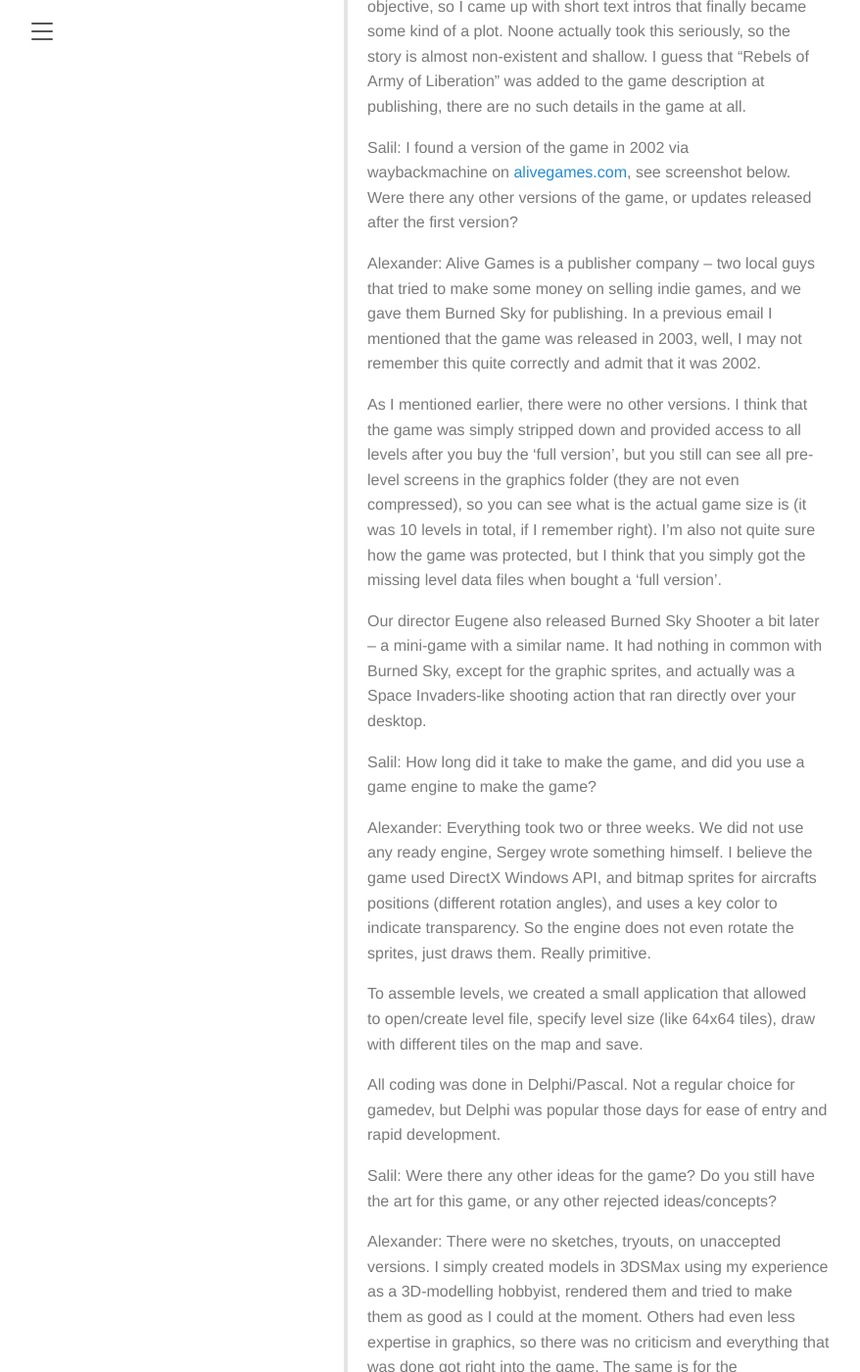
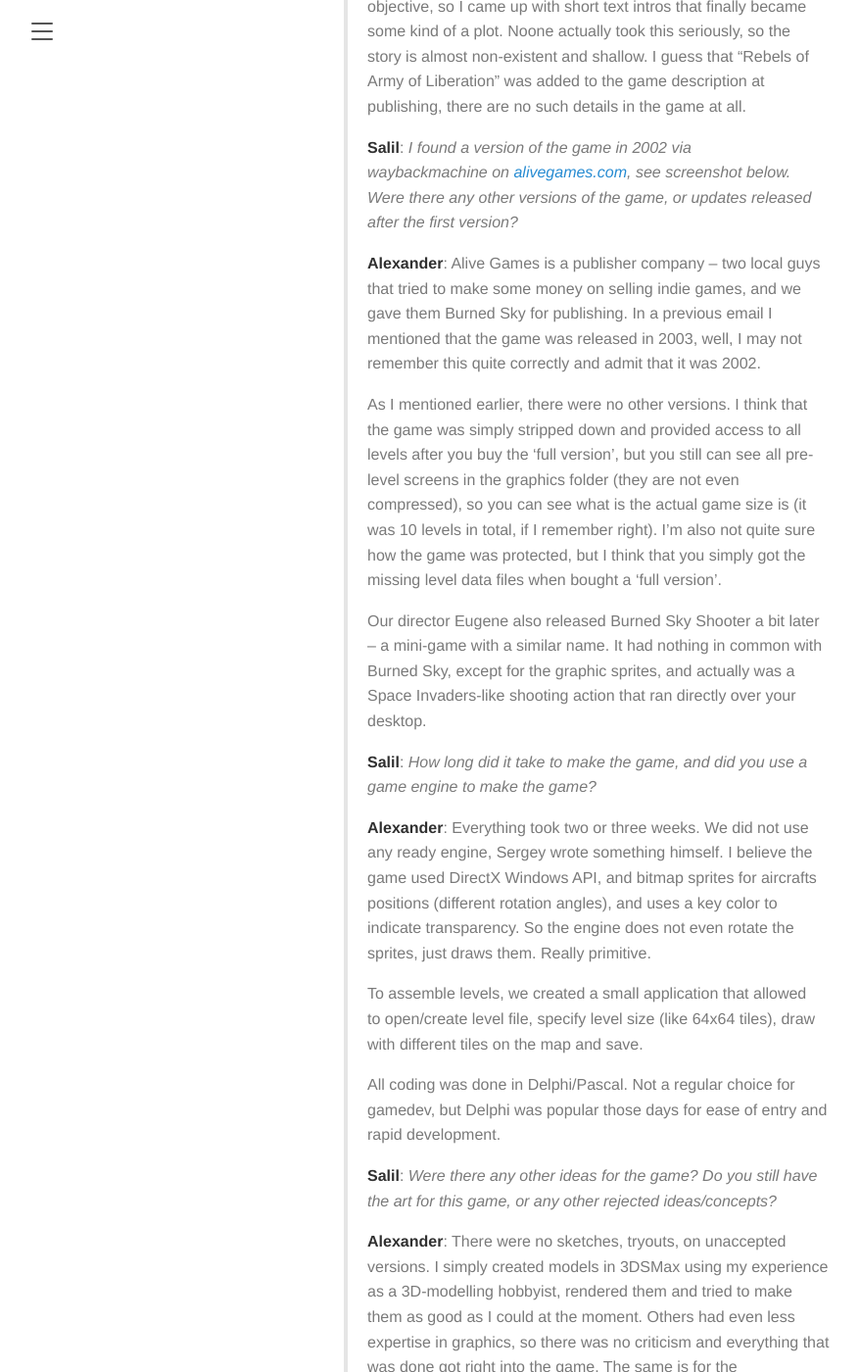
Before and after one commit to burnedsap/burnedsap.github.io, a Jekyll site: the page built from _posts/2020-08-05-video-game-histories-burned-sky.md, in a window 1280 px wide and 1400 px high, scrolled down 5345 px. Shown: the whole window at 98% size, without its empty margins (1-879 px from the left). Built offline with Jekyll 4.4.1, drawn with Linux system fonts in a browser that asks for light colours; some of the changed text lies outside the part shown.

Commit message:
Update 2020-08-05-video-game-histories-burned-sky.md

```diff
--- a/_posts/2020-08-05-video-game-histories-burned-sky.md
+++ b/_posts/2020-08-05-video-game-histories-burned-sky.md
@@ -44,37 +44,37 @@ I asked him some questions regarding the development of the game, and I'll paste
 
 > Alexander: Burned Sky was my very first project as a game graphics designer. Me and my fellow students were working on it for a couple of weeks when we studied at university, entitled our small partnership as 'Digital Fantasy' and tried to self-produce the game through some websites. As I remember, it was released in 2003, seventeen years ago. Anyway, it had almost zero financial profit (frankly, the game is kind of trashy). So unfortunately, there was no "full version", the game you played is the only one that was released.
 
-> Salil: I wanted to understand the context behind Burned Sky, and how it came together. What was the planning like and how did you figure out the final story and design of the game?
+> **Salil**: _I wanted to understand the context behind Burned Sky, and how it came together. What was the planning like and how did you figure out the final story and design of the game?_
 >
-> Alexander: As it was our first project, the planning was really simple: we decided to make a game that we could handle with our limited skills. So it should not take too long to develop (short term is really important, because indie developers loose motivation quickly), be technically simple and have some sort of automation in terms of gameplay building. I don't quite remember who came up with the idea of 2D shooter, but our programmer Sergey said that he can handle coding 2D sprite engine with 1-bit transparency (not a commonly used 8-bit alpha-channel).
+> **Alexander**: As it was our first project, the planning was really simple: we decided to make a game that we could handle with our limited skills. So it should not take too long to develop (short term is really important, because indie developers loose motivation quickly), be technically simple and have some sort of automation in terms of gameplay building. I don't quite remember who came up with the idea of 2D shooter, but our programmer Sergey said that he can handle coding 2D sprite engine with 1-bit transparency (not a commonly used 8-bit alpha-channel).
 >
 > So we agreed that it should be a game with aircraft that flies around and shoots, and I got to the graphics straight away. There was no story behind it at first, I just created 3D models and textures and we tried to make it work and look nice. The story actually came later, when I assembled levels and pre-level screens. We needed to add some explanation on the mission objective, so I came up with short text intros that finally became some kind of a plot. Noone actually took this seriously, so the story is almost non-existent and shallow. I guess that "Rebels of Army of Liberation" was added to the game description at publishing, there are no such details in the game at all.
 >
-> Salil: I found a version of the game in 2002 via waybackmachine on [alivegames.com](http://alivegames.com/), see screenshot below. Were there any other versions of the game, or updates released after the first version?
+> **Salil**: _I found a version of the game in 2002 via waybackmachine on [alivegames.com](http://alivegames.com/), see screenshot below. Were there any other versions of the game, or updates released after the first version?_
 >
-> Alexander: Alive Games is a publisher company – two local guys that tried to make some money on selling indie games, and we gave them Burned Sky for publishing. In a previous email I mentioned that the game was released in 2003, well, I may not remember this quite correctly and admit that it was 2002.
+> **Alexander**: Alive Games is a publisher company – two local guys that tried to make some money on selling indie games, and we gave them Burned Sky for publishing. In a previous email I mentioned that the game was released in 2003, well, I may not remember this quite correctly and admit that it was 2002.
 >
 > As I mentioned earlier, there were no other versions. I think that the game was simply stripped down and provided access to all levels after you buy the 'full version', but you still can see all pre-level screens in the graphics folder (they are not even compressed), so you can see what is the actual game size is (it was 10 levels in total, if I remember right). I'm also not quite sure how the game was protected, but I think that you simply got the missing level data files when bought a 'full version'.
 >
 > Our director Eugene also released Burned Sky Shooter a bit later – a mini-game with a similar name. It had nothing in common with Burned Sky, except for the graphic sprites, and actually was a Space Invaders-like shooting action that ran directly over your desktop.
 >
-> Salil: How long did it take to make the game, and did you use a game engine to make the game?
+> **Salil**: _How long did it take to make the game, and did you use a game engine to make the game?_
 >
-> Alexander: Everything took two or three weeks. We did not use any ready engine, Sergey wrote something himself. I believe the game used DirectX Windows API, and bitmap sprites for aircrafts positions (different rotation angles), and uses a key color to indicate transparency. So the engine does not even rotate the sprites, just draws them. Really primitive.
+> **Alexander**: Everything took two or three weeks. We did not use any ready engine, Sergey wrote something himself. I believe the game used DirectX Windows API, and bitmap sprites for aircrafts positions (different rotation angles), and uses a key color to indicate transparency. So the engine does not even rotate the sprites, just draws them. Really primitive.
 >
 > To assemble levels, we created a small application that allowed to open/create level file, specify level size (like 64x64 tiles), draw with different tiles on the map and save.
 >
 > All coding was done in Delphi/Pascal. Not a regular choice for gamedev, but Delphi was popular those days for ease of entry and rapid development.
 >
-> Salil: Were there any other ideas for the game? Do you still have the art for this game, or any other rejected ideas/concepts?
+> **Salil**: _Were there any other ideas for the game? Do you still have the art for this game, or any other rejected ideas/concepts?_
 >
-> Alexander: There were no sketches, tryouts, on unaccepted versions. I simply created models in 3DSMax using my experience as a 3D-modelling hobbyist, rendered them and tried to make them as good as I could at the moment. Others had even less expertise in graphics, so there was no criticism and everything that was done got right into the game. The same is for the programming part: Sergey was working on the engine and others did not affect his work much. We all wanted to create something finished, and did not care much about polishing and perfection – we simply did not have enough skills to do anything significantly better.
+> **Alexander**: There were no sketches, tryouts, on unaccepted versions. I simply created models in 3DSMax using my experience as a 3D-modelling hobbyist, rendered them and tried to make them as good as I could at the moment. Others had even less expertise in graphics, so there was no criticism and everything that was done got right into the game. The same is for the programming part: Sergey was working on the engine and others did not affect his work much. We all wanted to create something finished, and did not care much about polishing and perfection – we simply did not have enough skills to do anything significantly better.
 >
 > The only thing that was tweaked a bit is gameplay – the aircraft acceleration, max speed, set of weapons, how they work and how much power they have. We wanted to achieve a playable result that was fun, but still challenging. Not sure that we have dialed it perfectly )
 >
 > As for the art, I think it is gone with my old computer. I did not back up anything then (now I do), and lost a lot of my early 3D artwork and other stuff. That is also the reason I cannot recall the dates perfectly: I'm used to rely on records and file creation dates, but do not have them now.
 >
-> Salil: What are the other game projects you were later involved with? Any exciting ones you'd like to share?
+> **Salil**: _What are the other game projects you were later involved with? Any exciting ones you'd like to share?_
 >
 > Alexander: The next project with Digital Fantasy was Treasure Hunter: [Treasure Hunter - Free download and software reviews - CNET Download.com](https://download.cnet.com/Treasure-Hunter/3000-2099_4-10414780.html)
 >
@@ -93,9 +93,9 @@ I asked him some questions regarding the development of the game, and I'll paste
 > - Sacranta – not sure if it was released (I quit Funlime Games at the end of development), but I have an almost complete playable version.
 >
 >
-> Salil: Whatever happened to the other team members? I can't seem to find them online.
+> **Salil**: _Whatever happened to the other team members? I can't seem to find them online._
 >
-> Alexander The guys are fine :) As far as I know, Sergey and Eugene did not work on any games after that, except for Treasure Hunter (it was done by me and Eugene) and Burned Sky Shooter (Eugene's mini-project). They went into business applications development and management.
+> **Alexander** The guys are fine :) As far as I know, Sergey and Eugene did not work on any games after that, except for Treasure Hunter (it was done by me and Eugene) and Burned Sky Shooter (Eugene's mini-project). They went into business applications development and management.
 >
 > So among us three, I had the most experience in gamedev (still pretty humble though), but finally quit Funlime games in 2007 and switched to web and mobile UI design.
 
```
